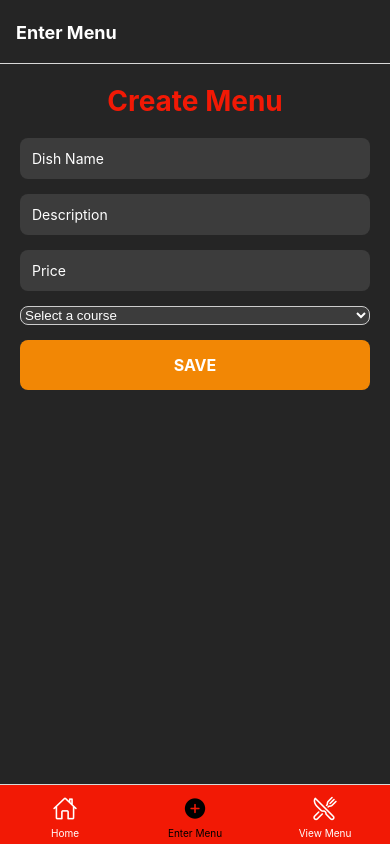
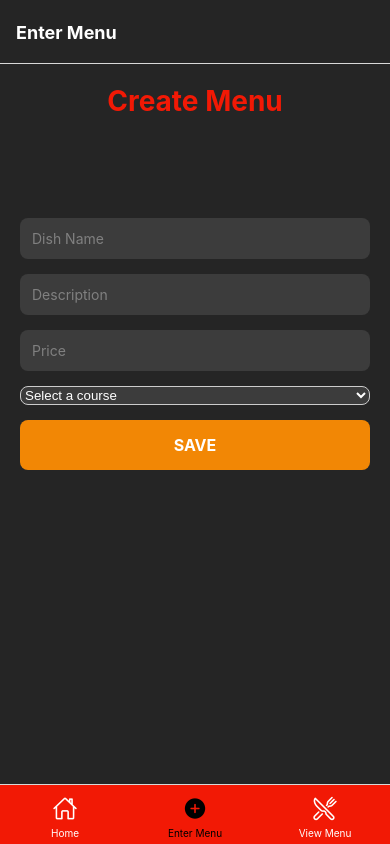
Before and after one commit to ST10447986/MAST5112-POE-Part-2, a React Native app in the folder christv1/: screen /Enter in a window 390 px wide. Built offline with nearby package versions, Linux system fonts and the light colour scheme.

Commit message:
Final Part 2

```diff
--- a/christv1/screens/enterScreen.tsx
+++ b/christv1/screens/enterScreen.tsx
@@ -64,18 +64,21 @@ export function EnterScreen({ navigation }: { navigation: any }) {
       <TextInput
         style={styles.input}
         placeholder="Dish Name"
+        placeholderTextColor="#808080"
         onChangeText={setMTitle}
         value={mTitle}
       />
       <TextInput
         style={styles.input}
         placeholder="Description"
+        placeholderTextColor="#808080"
         onChangeText={setMDescription}
         value={mDescription}
       />
       <TextInput
         style={styles.input}
         placeholder="Price"
+        placeholderTextColor="#808080"
         onChangeText={setMPrice}
         value={mPrice}
         keyboardType="numeric"
@@ -115,7 +118,7 @@ const styles = StyleSheet.create({
   header: {
     fontSize: 28,
     fontWeight: 'bold',
-    marginBottom: 20,
+    marginBottom: 100,
     textAlign: 'center',
     color: '#f21905',
   },
--- a/christv1/screens/homeScreen.tsx
+++ b/christv1/screens/homeScreen.tsx
@@ -15,13 +15,13 @@ export function HomeScreen({ route }: { route: any }) {
       <Text style={styles.header}>Menu Items</Text>
 
       <View style={styles.summary}>
-        <Text style={styles.summaryTI}>Total Items: {totalItems}</Text>
-        <Text style={styles.summaryAP}>Average Price: R{averagePrice.toFixed(2)}</Text>
+        <Text style={styles.summaryTI}>Total Items {totalItems}</Text>
+        <Text style={styles.summaryAP}>Average Price R{averagePrice.toFixed(2)}</Text>
       </View>
 
       <ScrollView style={styles.scrollView}>
         {menuList.length === 0 ? (
-          <Text>No items in the menu</Text>
+          <Text style={styles.listNIM}>No items in the menu</Text>
         ) : (
           menuList.map((item: any, index: number) => (
             <View key={index} style={styles.listItem}>
@@ -93,12 +93,14 @@ const styles = StyleSheet.create({
   },
   summaryTI: {
     fontSize: 18,
-    fontWeight: 'bold',
     color: '#a67803',
   },
   summaryAP: {
     fontSize: 14,
-    fontWeight: 'bold',
     color: '#83a603',
   },
+  listNIM: {
+    fontSize: 14,
+    color: '#808080',
+  },
 });
```
